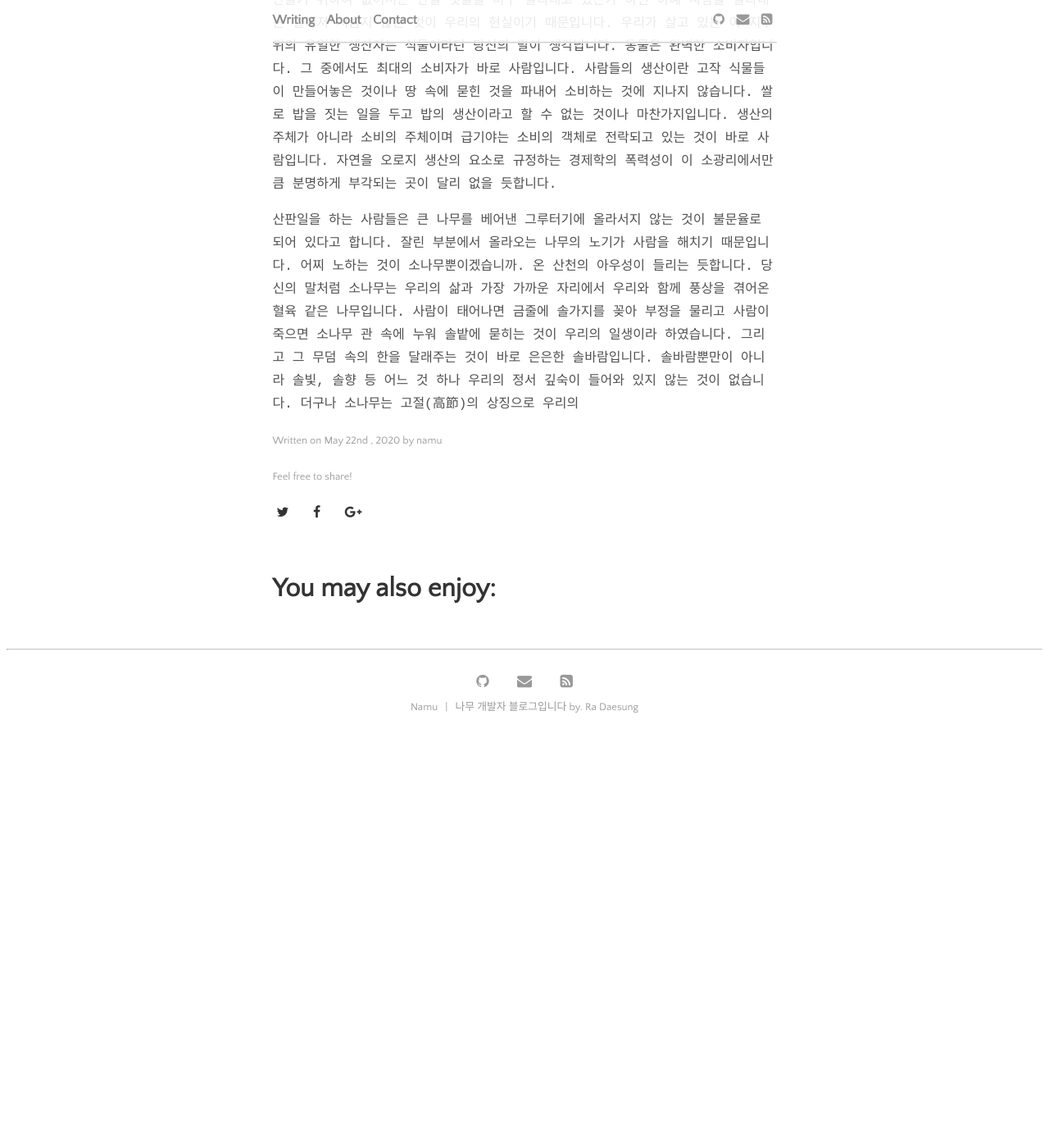
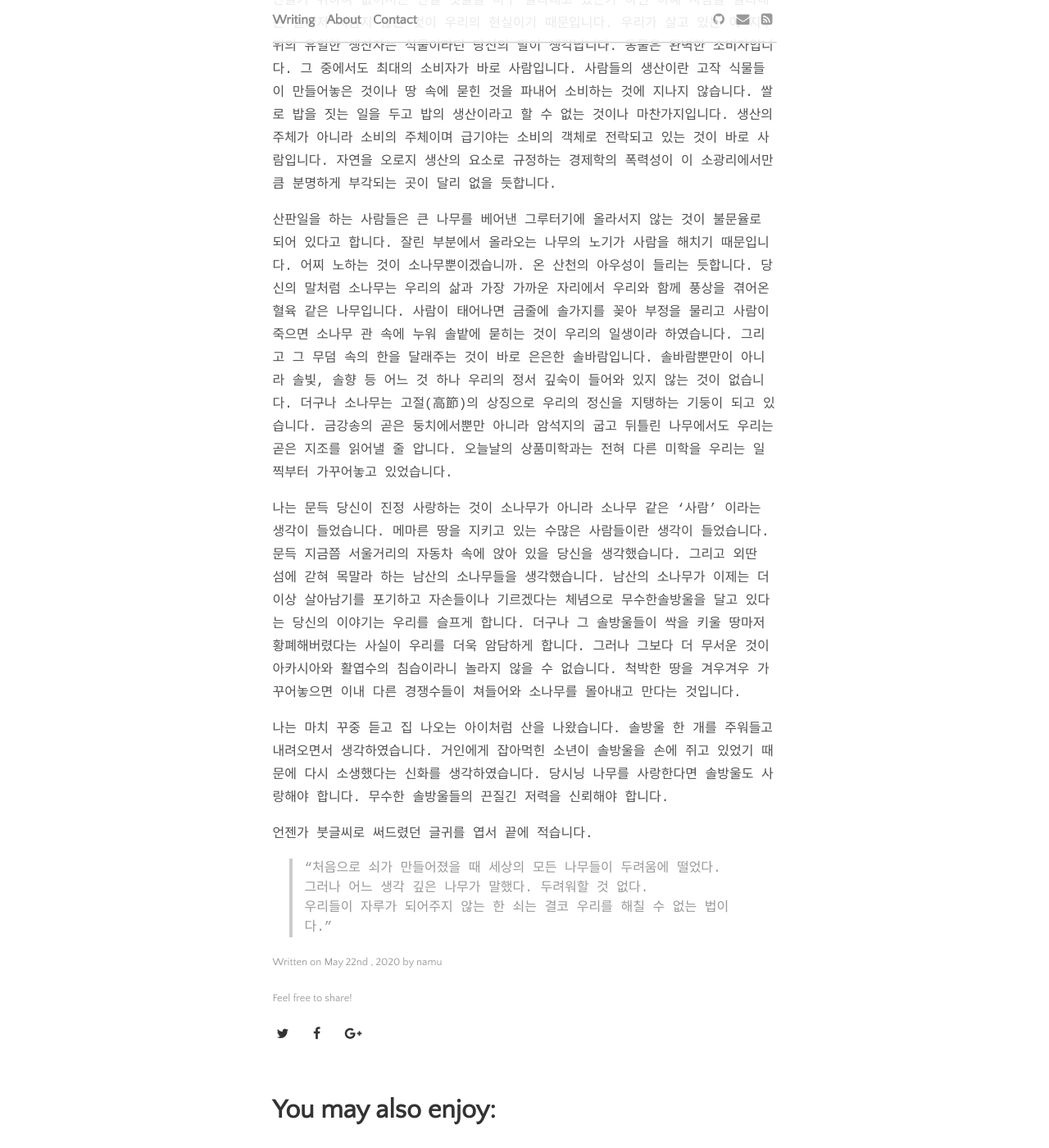
Before and after one commit to daesungRa/namu, a Jekyll site: the page built from _posts/2020-05-23-namu.markdown, in a window 1280 px wide and 1400 px high, scrolled down 1356 px. Shown: the whole window at 82% size. Built offline with Jekyll 4.4.1, drawn with Linux system fonts in a browser that asks for light colours; some web fonts are replaced; before the commit the page ends 2280 px from its top, so only the background shows below that.

Commit message:
post: Add additional namu content

```diff
--- a/_posts/2020-05-23-namu.markdown
+++ b/_posts/2020-05-23-namu.markdown
@@ -46,4 +46,29 @@ image-view: true
 사람이 태어나면 금줄에 솔가지를 꽂아 부정을 물리고 사람이 죽으면 소나무 관 속에 누워 솔밭에 묻히는 것이 우리의 일생이라 하였습니다.
 그리고 그 무덤 속의 한을 달래주는 것이 바로 은은한 솔바람입니다.
 솔바람뿐만이 아니라 솔빛, 솔향 등 어느 것 하나 우리의 정서 깊숙이 들어와 있지 않는 것이 없습니다.
-더구나 소나무는 고절(高節)의 상징으로 우리의
+더구나 소나무는 고절(高節)의 상징으로 우리의 정신을 지탱하는 기둥이 되고 있습니다.
+금강송의 곧은 둥치에서뿐만 아니라 암석지의 굽고 뒤틀린 나무에서도 우리는 곧은 지조를 읽어낼 줄 압니다.
+오늘날의 상품미학과는 전혀 다른 미학을 우리는 일찍부터 가꾸어놓고 있었습니다.
+
+나는 문득 당신이 진정 사랑하는 것이 소나무가 아니라 소나무 같은 '사람' 이라는 생각이 들었습니다.
+메마른 땅을 지키고 있는 수많은 사람들이란 생각이 들었습니다.
+문득 지금쯤 서울거리의 자동차 속에 앉아 있을 당신을 생각했습니다.
+그리고 외딴 섬에 갇혀 목말라 하는 남산의 소나무들을 생각했습니다.
+남산의 소나무가 이제는 더이상 살아남기를 포기하고 자손들이나 기르겠다는 체념으로
+무수한솔방울을 달고 있다는 당신의 이야기는 우리를 슬프게 합니다.
+더구나 그 솔방울들이 싹을 키울 땅마저 황폐해버렸다는 사실이 우리를 더욱 암담하게 합니다.
+그러나 그보다 더 무서운 것이 아카시아와 활엽수의 침습이라니 놀라지 않을 수 없습니다.
+척박한 땅을 겨우겨우 가꾸어놓으면 이내 다른 경쟁수들이 쳐들어와 소나무를 몰아내고 만다는 것입니다.
+
+나는 마치 꾸중 듣고 집 나오는 아이처럼 산을 나왔습니다.
+솔방울 한 개를 주워들고 내려오면서 생각하였습니다.
+거인에게 잡아먹힌 소년이 솔방울을 손에 쥐고 있었기 때문에 다시 소생했다는 신화를 생각하였습니다.
+당시닝 나무를 사랑한다면 솔방울도 사랑해야 합니다.
+무수한 솔방울들의 끈질긴 저력을 신뢰해야 합니다.
+
+언젠가 붓글씨로 써드렸던 글귀를 엽서 끝에 적습니다.
+
+
+> "처음으로 쇠가 만들어졌을 때 세상의 모든 나무들이 두려움에 떨었다.<br/>
+> 그러나 어느 생각 깊은 나무가 말했다. 두려워할 것 없다.<br/>
+> 우리들이 자루가 되어주지 않는 한 쇠는 결코 우리를 해칠 수 없는 법이다."
```
